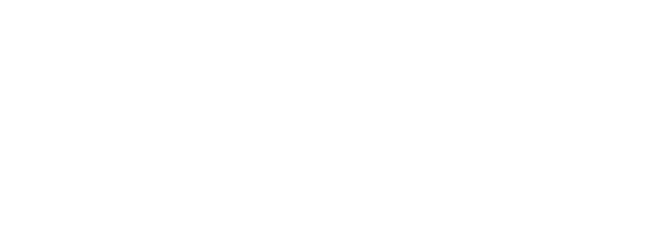
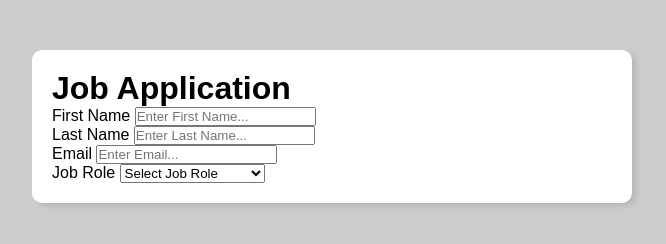
Before and after one commit to badshab454/CSS-Practices, a plain HTML site: page Job-Application/index.html in a window 1280 px wide. Shown: the whole page, without its empty margins (308-974 px from the left). Drawn offline with Linux system fonts and the light colour scheme.

Commit message:
select option

```diff
--- a/Job-Application/css/style.css
+++ b/Job-Application/css/style.css
@@ -0,0 +1,21 @@
+* {
+  margin: 0;
+  padding: 0;
+  box-sizing: border-box;
+}
+body {
+  background-color: #ccc;
+  font-family: sans-serif;
+}
+.container {
+  max-width: 80%;
+  margin: 0 auto;
+}
+.apply-box {
+  max-width: 600px;
+  padding: 20px;
+  margin: 50px auto 0 auto;
+  background-color: #fff;
+  box-shadow: 4px 3px 5px rgba(1, 1, 1, 0.1);
+  border-radius: 10px;
+}
--- a/Job-Application/index.html
+++ b/Job-Application/index.html
@@ -5,6 +5,54 @@
     <meta http-equiv="X-UA-Compatible" content="IE=edge" />
     <meta name="viewport" content="width=device-width, initial-scale=1.0" />
     <title>Job Application Form</title>
+    <link rel="stylesheet" href="css/style.css" />
   </head>
-  <body></body>
+  <body>
+    <div class="container">
+      <div class="apply-box">
+        <h1>Job Application</h1>
+        <form action="">
+          <div class="form-container">
+            <div class="form-control">
+              <label for="first-name">First Name</label>
+              <input
+                type="text"
+                id="first-name"
+                name="first-name"
+                placeholder="Enter First Name..."
+              />
+            </div>
+            <div class="form-control">
+              <label for="last-name">Last Name</label>
+              <input
+                type="text"
+                id="last-name"
+                name="last-name"
+                placeholder="Enter Last Name..."
+              />
+            </div>
+            <div class="form-control">
+              <label for="email">Email</label>
+              <input
+                type="email"
+                id="email"
+                name="email"
+                placeholder="Enter Email..."
+              />
+            </div>
+            <div class="form-control">
+              <label for="job-role">Job Role</label>
+              <select id="job-role" name="job-role">
+                <option value="">Select Job Role</option>
+                <option value="frontend">Frontend Developer</option>
+                <option value="backend">Backend Developer</option>
+                <option value="full-stack">Full Stack Developer</option>
+                <option value="ui-ux">UI UX Developer</option>
+              </select>
+            </div>
+          </div>
+        </form>
+      </div>
+    </div>
+  </body>
 </html>
```
